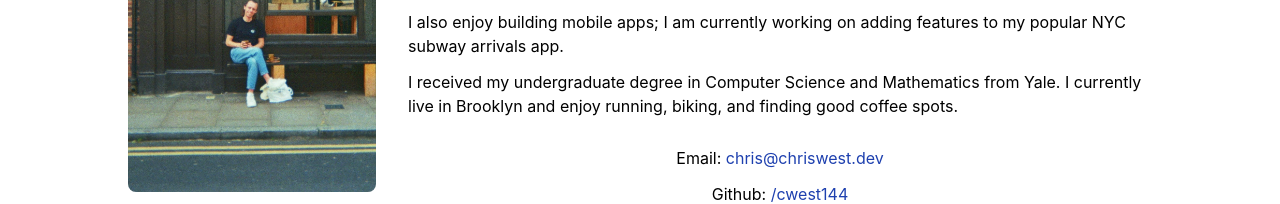
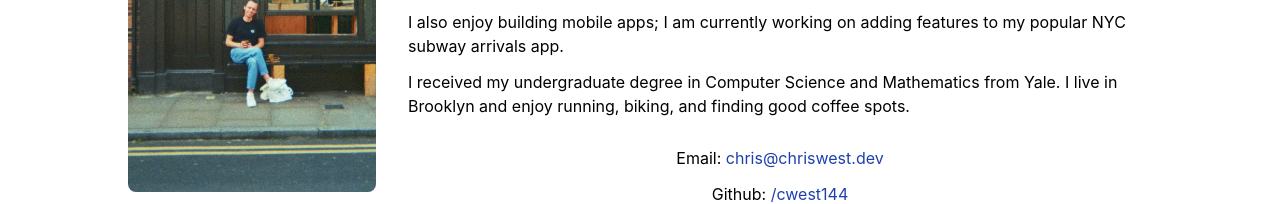
Before and after one commit to cwest144/cwest144.github.io, a React (Create React App) app: page / in a window 1280 px wide. Shown: the part 319-523 px from the top of the page. Built offline with nearby package versions, Linux system fonts and the light colour scheme.

Commit message:
more edits

```diff
--- a/src/App.js
+++ b/src/App.js
@@ -58,7 +58,7 @@ function App() {
                   I also enjoy building mobile apps; I am currently working on adding features to my popular NYC subway arrivals app.
                   </div>
                   <div>
-                  I received my undergraduate degree in Computer Science and Mathematics from Yale. I currently live in Brooklyn and enjoy running, biking, and finding good coffee spots.
+                  I received my undergraduate degree in Computer Science and Mathematics from Yale. I live in Brooklyn and enjoy running, biking, and finding good coffee spots.
                   </div>
                   <div className="pt-4 text-center">
                     Email: <a href = "mailto: chris@chriswest.dev" className='text-blue-800'>chris@chriswest.dev</a>
```
